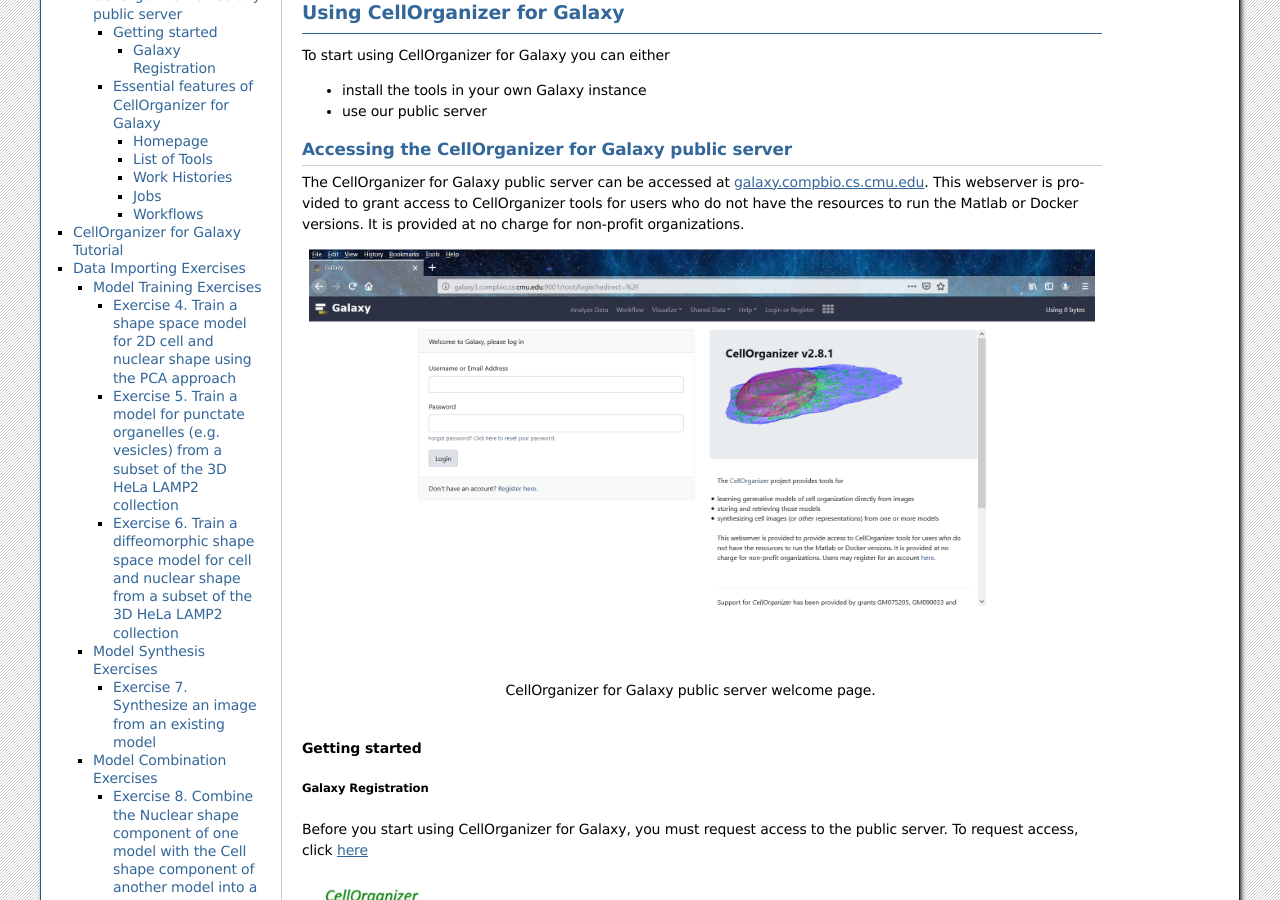
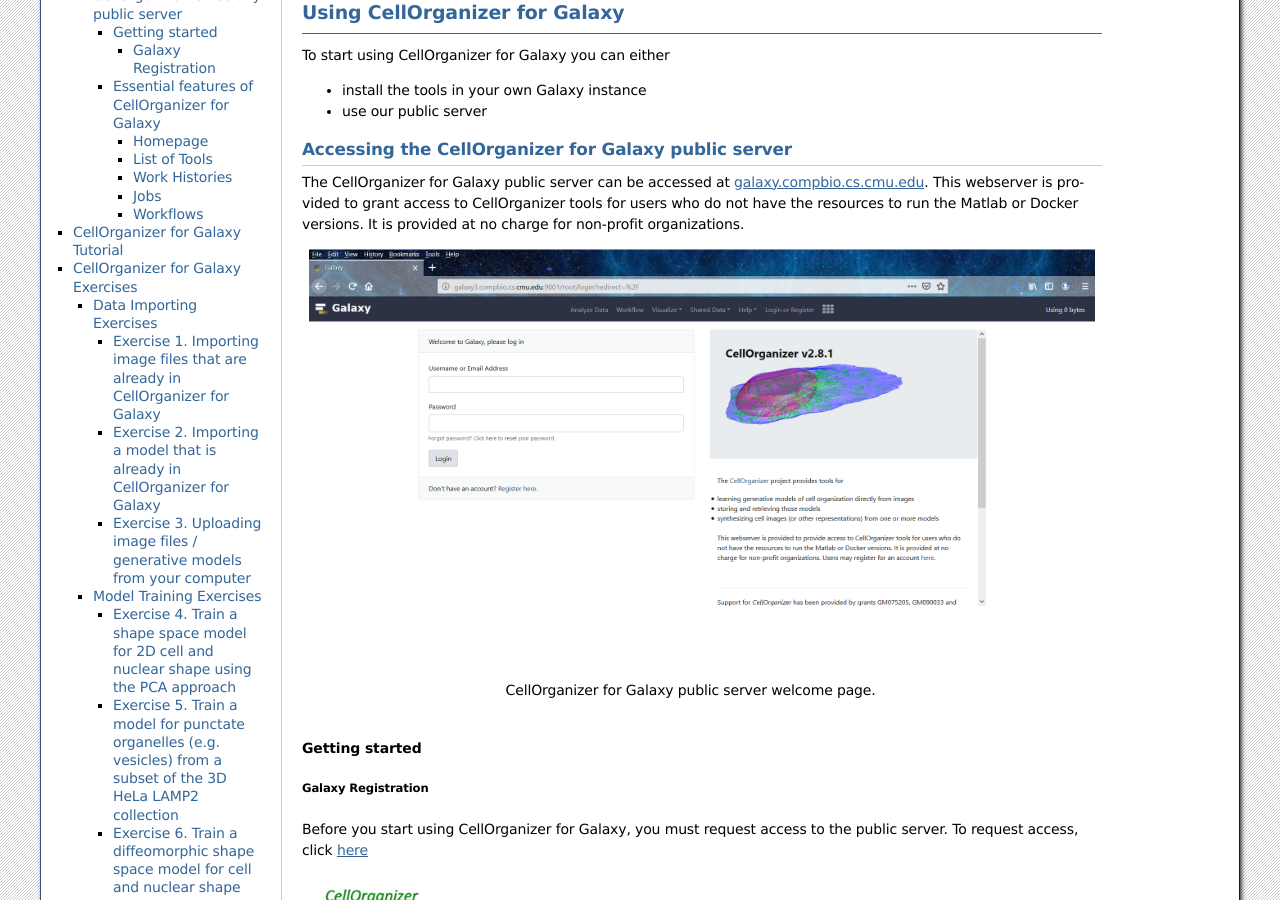
Before and after one commit to murphygroup/cellorganizer-documentation_old, a Sphinx documentation site: the page built from source/chapters/cellorganizer_for_galaxy.rst, in a window 1280 px wide and 900 px high, scrolled down 352 px. Built offline with Sphinx 7.4.7, drawn with Linux system fonts in a browser that asks for light colours; some of the changed text lies outside the part shown.

Commit message:
Update index.rst

```diff
--- a/source/chapters/galaxy/index.rst
+++ b/source/chapters/galaxy/index.rst
@@ -207,14 +207,17 @@
 
 
 CellOrganizer for Galaxy Tutorial
-=================================
+==============================
 
 We have prepared a series of exercises to demonstrate how you might go about using CellOrganizer for Galaxy.
 
 .. include:: ../galaxy-spharm_tutorial/index.rst
 
+CellOrganizer for Galaxy Exercises
+==============================
+
 Data Importing Exercises
-=================================
+----------------------------------------------------
 
 Exercise 1. Importing image files that are already in CellOrganizer for Galaxy
 ^^^^^^^^^^^^^^^^^^^^^^^^^^^^^^^^^^^^^^^^^^^^^^^^^^^^^^^^^^^^^^^^^^^^^^^^^^^^^^
```
